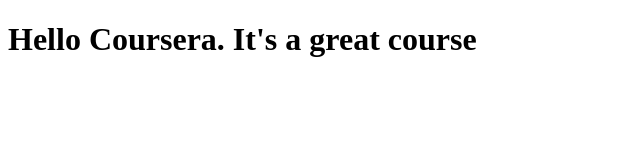
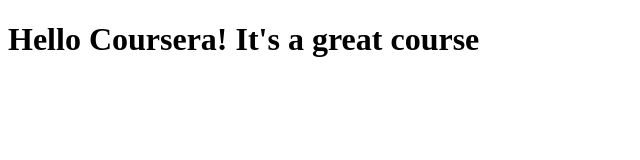
Before and after one commit to hisnameiskhaya/coursera-test, a plain HTML site: page site/index.html in a window 1280 px wide. Shown: the full height of the page, 0-640 px from the left. Drawn offline with Linux system fonts and the light colour scheme.

Commit message:
edited punctuation

```diff
--- a/site/index.html
+++ b/site/index.html
@@ -6,6 +6,6 @@
 	<title>Hello Coursera</title>
 </head>
 <body>
-	<h1>Hello Coursera. It's a great course</h1>
+	<h1>Hello Coursera! It's a great course</h1>
 </body>
 </html>
```
